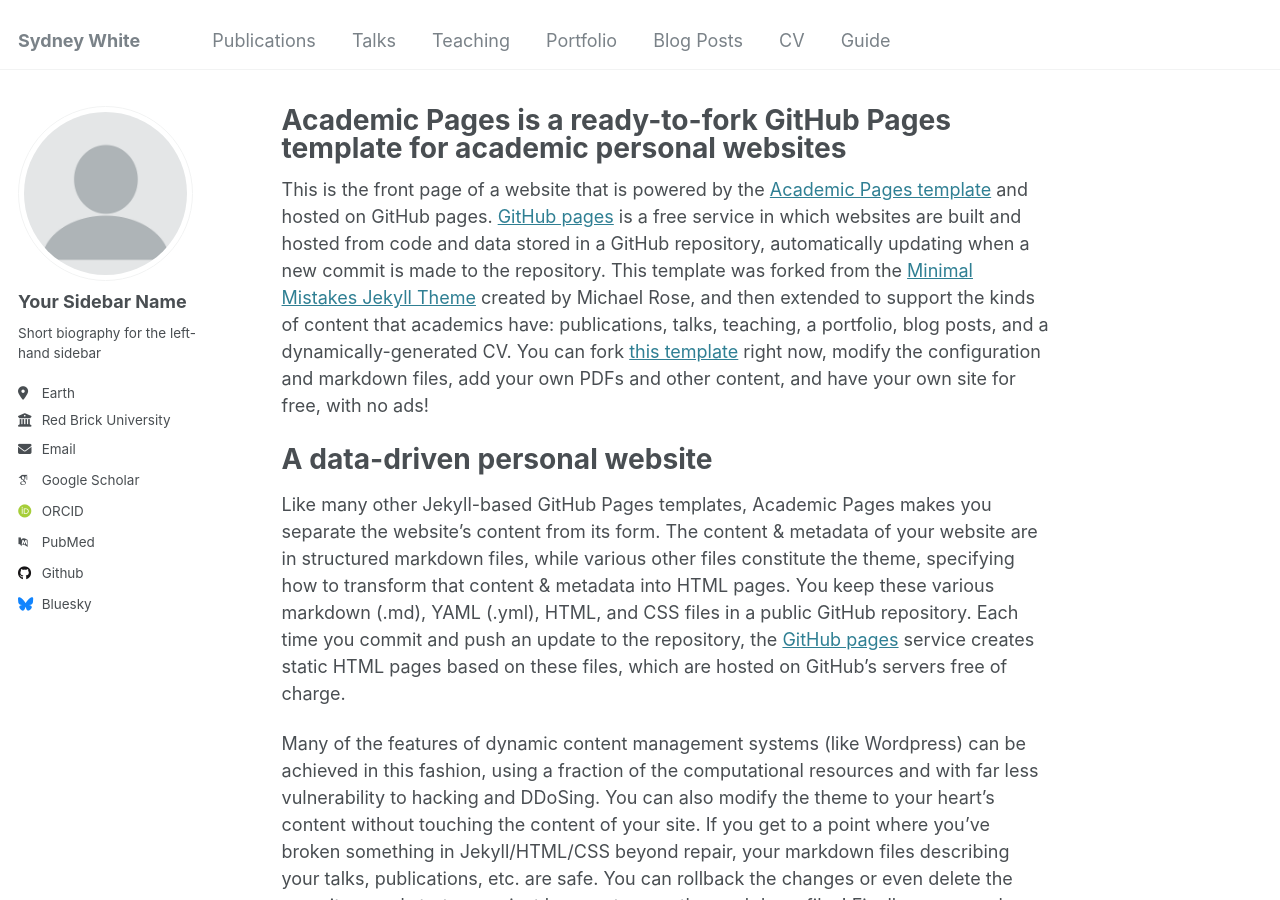
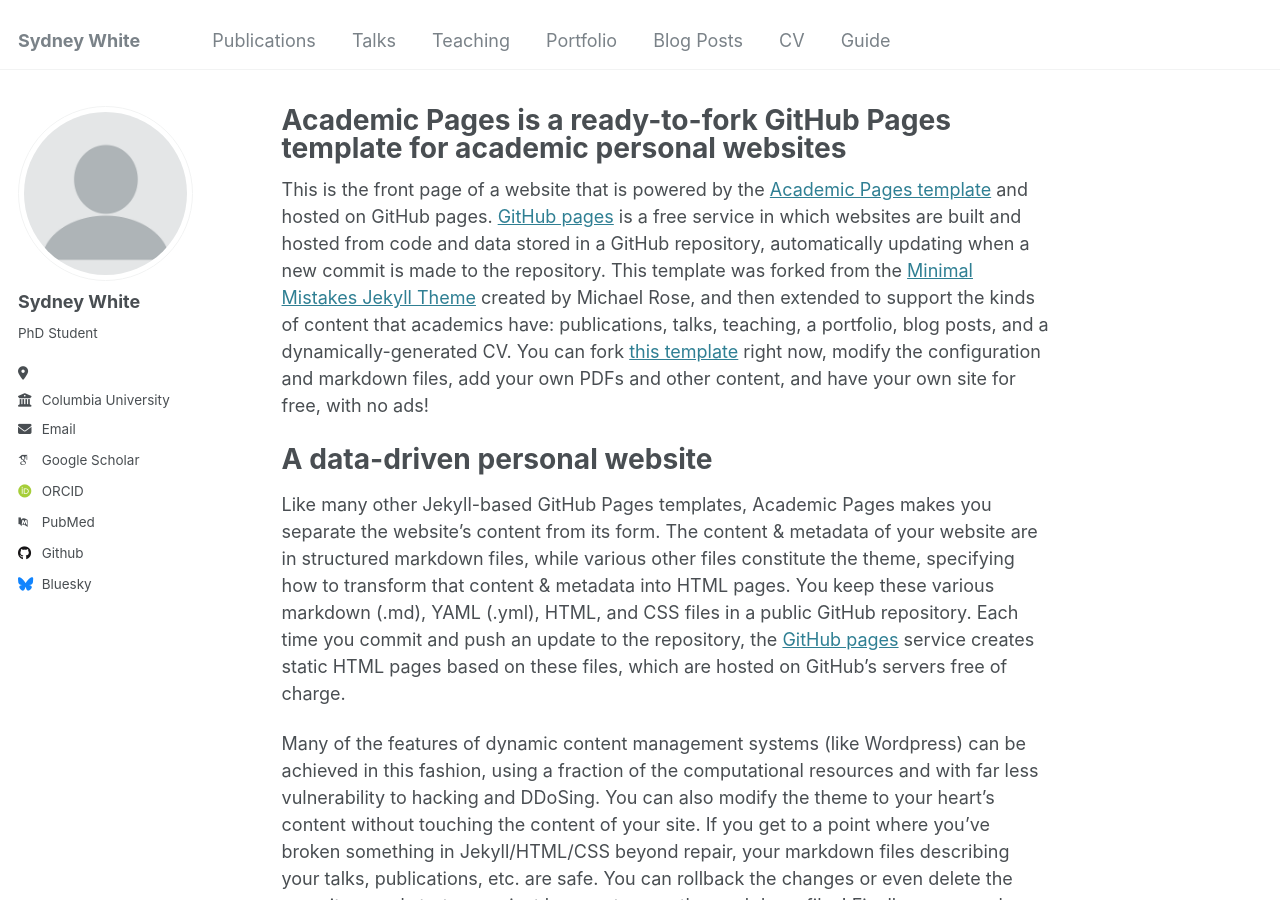
Before and after one commit to Sydney-White/web, a Jekyll site: the page built from _pages/about.md, in a window 1280 px wide and 900 px high. Built offline with Jekyll 4.4.1, drawn with Linux system fonts in a browser that asks for light colours; some web fonts are replaced.

Commit message:
Update _config.yml

```diff
--- a/_config.yml
+++ b/_config.yml
@@ -22,13 +22,13 @@ repository               : "academicpages/academicpages.github.io"
 author:
   # Biographic information
   avatar           : "profile.png"
-  name             : "Your Sidebar Name"
+  name             : "Sydney White"
   pronouns         : # example: "she/her"
-  bio              : "Short biography for the left-hand sidebar"
-  location         : "Earth"
-  employer         : "Red Brick University"
+  bio              : "PhD Student"
+  location         : ""
+  employer         : "Columbia University"
   uri              : # URL
-  email            : "none@example.org"
+  email            : "slw2192@columbia.edu"
 
   # Academic websites
   arxiv            : # URL - Update with the correct link to your profile
```
